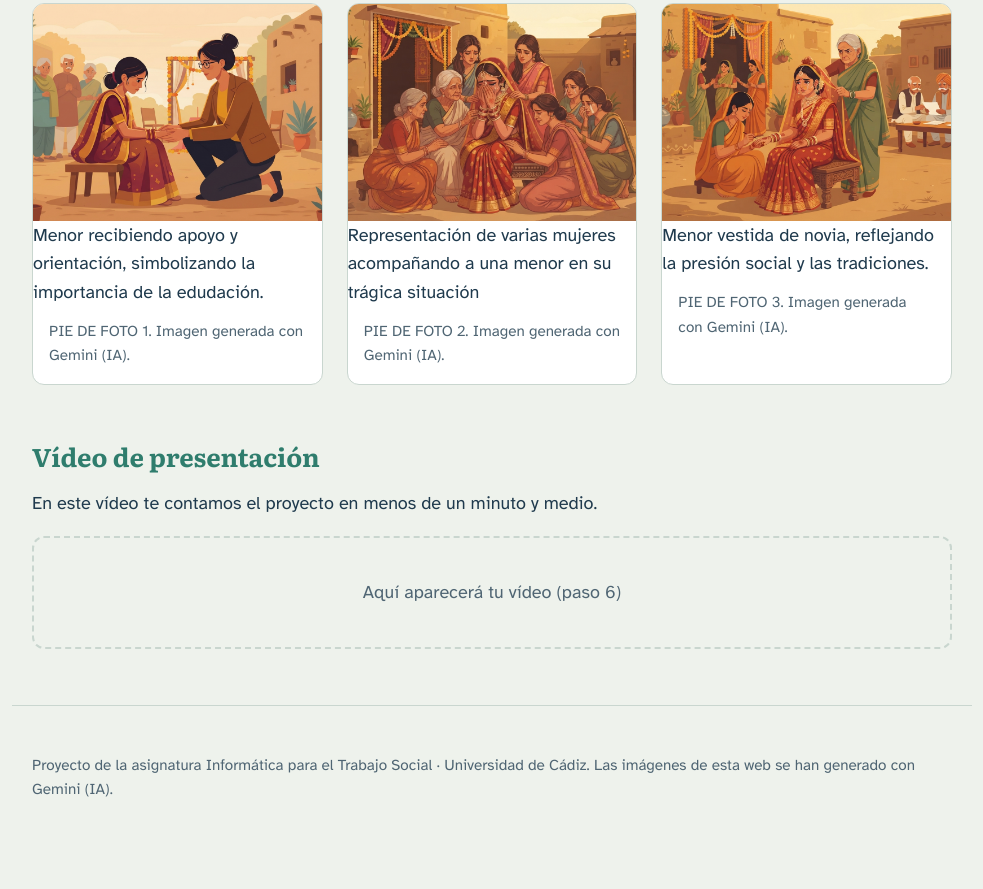
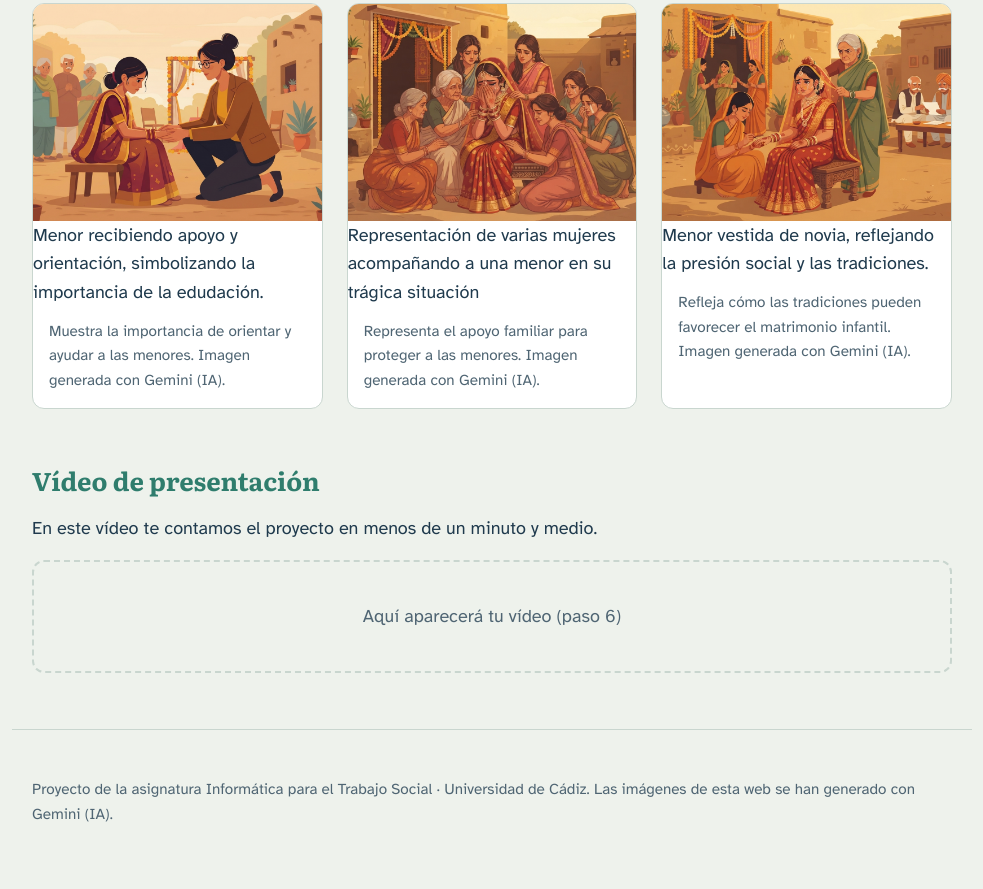
Before and after one commit to MercedesTriano/pr-ctica-imagenes-video, a plain HTML site: page index.html in a window 1280 px wide. Shown: the part 1181-2070 px from the top of the page, without its empty margins (148-1131 px from the left). Before the commit the page ends 2046 px from the top, so only its background shows below. Drawn offline with Linux system fonts and the light colour scheme.

Commit message:
pie de foto

```diff
--- a/index.html
+++ b/index.html
@@ -166,15 +166,15 @@
 <div class="galeria">
   <figure>
     <img src="img/galeria1.png" alt="">Menor recibiendo apoyo y orientación, simbolizando la importancia de la edudación.
-    <figcaption>PIE DE FOTO 1. Imagen generada con Gemini (IA).</figcaption>
+    <figcaption>Muestra la importancia de orientar y ayudar a las menores. Imagen generada con Gemini (IA).</figcaption>
   </figure>
   <figure>
     <img src="img/galeria2.png" alt="">Representación de varias mujeres acompañando a una menor en su trágica situación
-    <figcaption>PIE DE FOTO 2. Imagen generada con Gemini (IA).</figcaption>
+    <figcaption>Representa el apoyo familiar para proteger a las menores. Imagen generada con Gemini (IA).</figcaption>
   </figure>
   <figure>
     <img src="img/galeria3.png" alt="">Menor vestida de novia, reflejando la presión social y las tradiciones.
-    <figcaption>PIE DE FOTO 3. Imagen generada con Gemini (IA).</figcaption>
+    <figcaption>Refleja cómo las tradiciones pueden favorecer el matrimonio infantil. Imagen generada con Gemini (IA).</figcaption>
   </figure>
 </div>
         <!-- PASO 4: GALERÍA ================================ FIN -->
```
